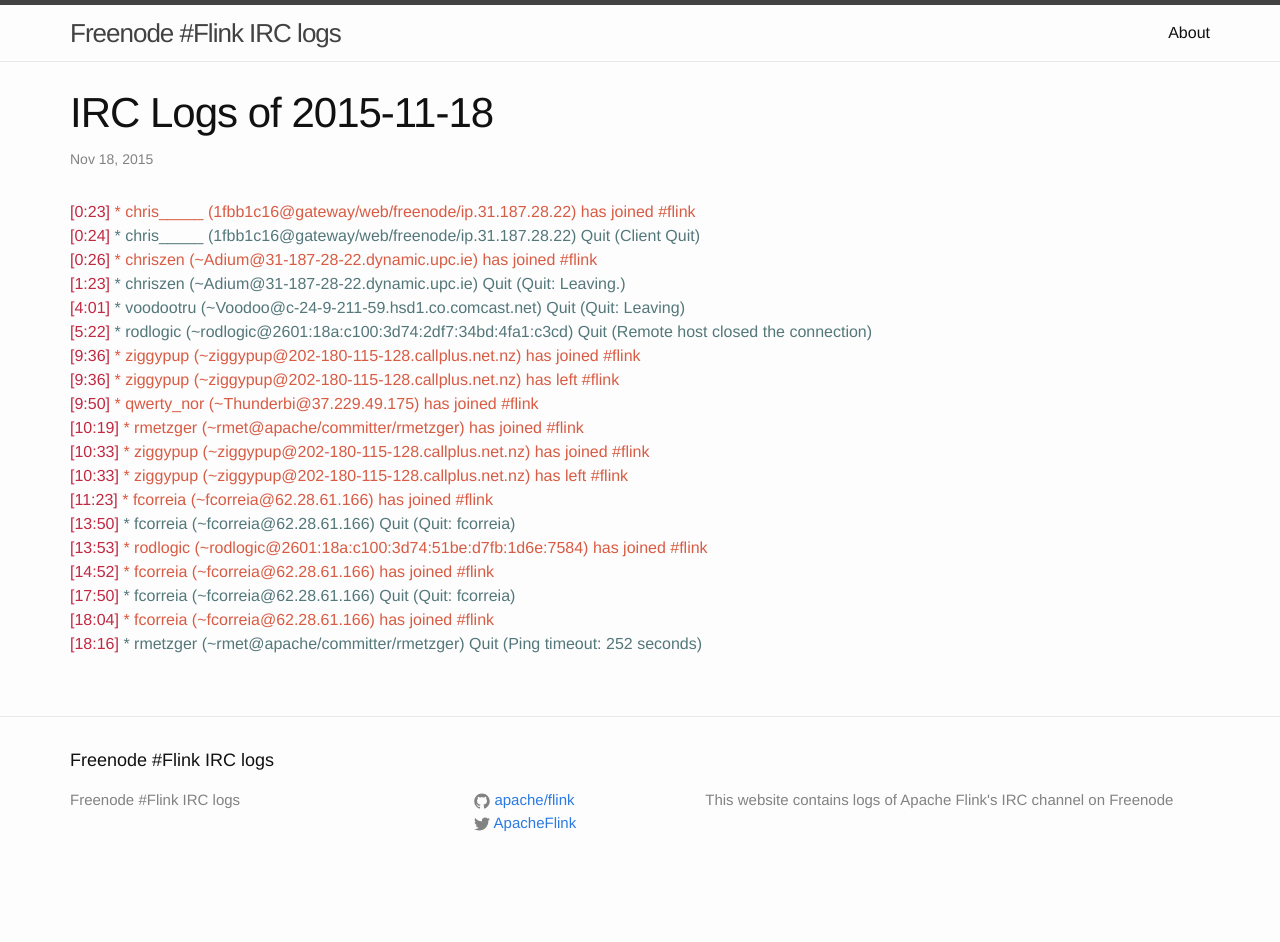
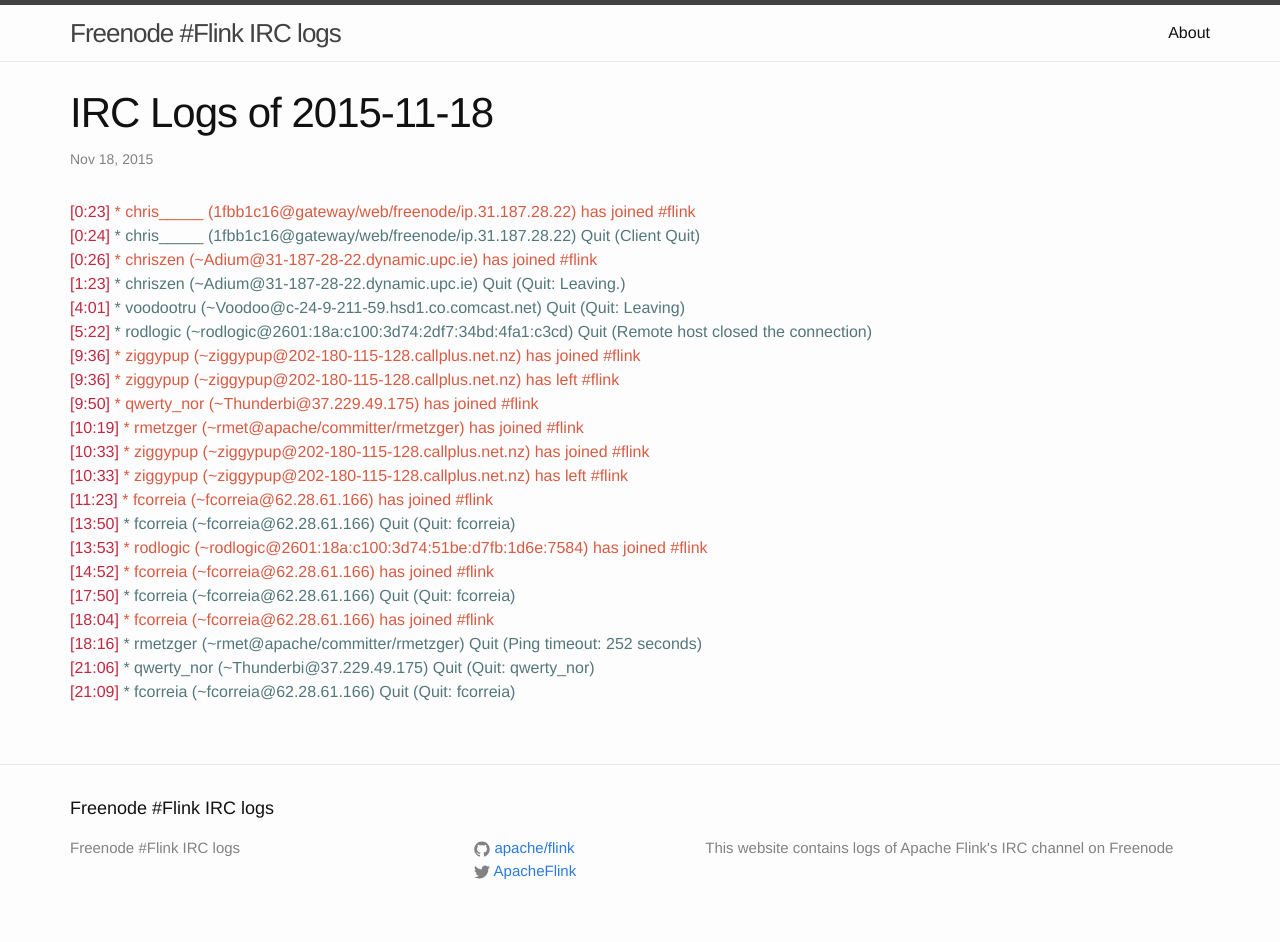
Before and after one commit to flink-irc-logs/flink-irc-logs.github.io, a Jekyll site: the page built from _posts/2015-11-18-logs.markdown, in a window 1280 px wide. Built offline with Jekyll 4.4.1, drawn with Linux system fonts in a browser that asks for light colours; before the commit the page ends 900 px from its top, so only the background shows below that.

Commit message:
Update of the logs on Wed Nov 18 22:22:24 CET 2015

```diff
--- a/_posts/2015-11-18-logs.markdown
+++ b/_posts/2015-11-18-logs.markdown
@@ -23,3 +23,5 @@
 <span class="irc-date">[17:50]</span> <span class="irc-navy">* fcorreia (~fcorreia@62.28.61.166) Quit (Quit: fcorreia)</span><br />
 <span class="irc-date">[18:04]</span> <span class="irc-green">* fcorreia (~fcorreia@62.28.61.166) has joined #flink</span><br />
 <span class="irc-date">[18:16]</span> <span class="irc-navy">* rmetzger (~rmet@apache/committer/rmetzger) Quit (Ping timeout: 252 seconds)</span><br />
+<span class="irc-date">[21:06]</span> <span class="irc-navy">* qwerty_nor (~Thunderbi@37.229.49.175) Quit (Quit: qwerty_nor)</span><br />
+<span class="irc-date">[21:09]</span> <span class="irc-navy">* fcorreia (~fcorreia@62.28.61.166) Quit (Quit: fcorreia)</span><br />
```
